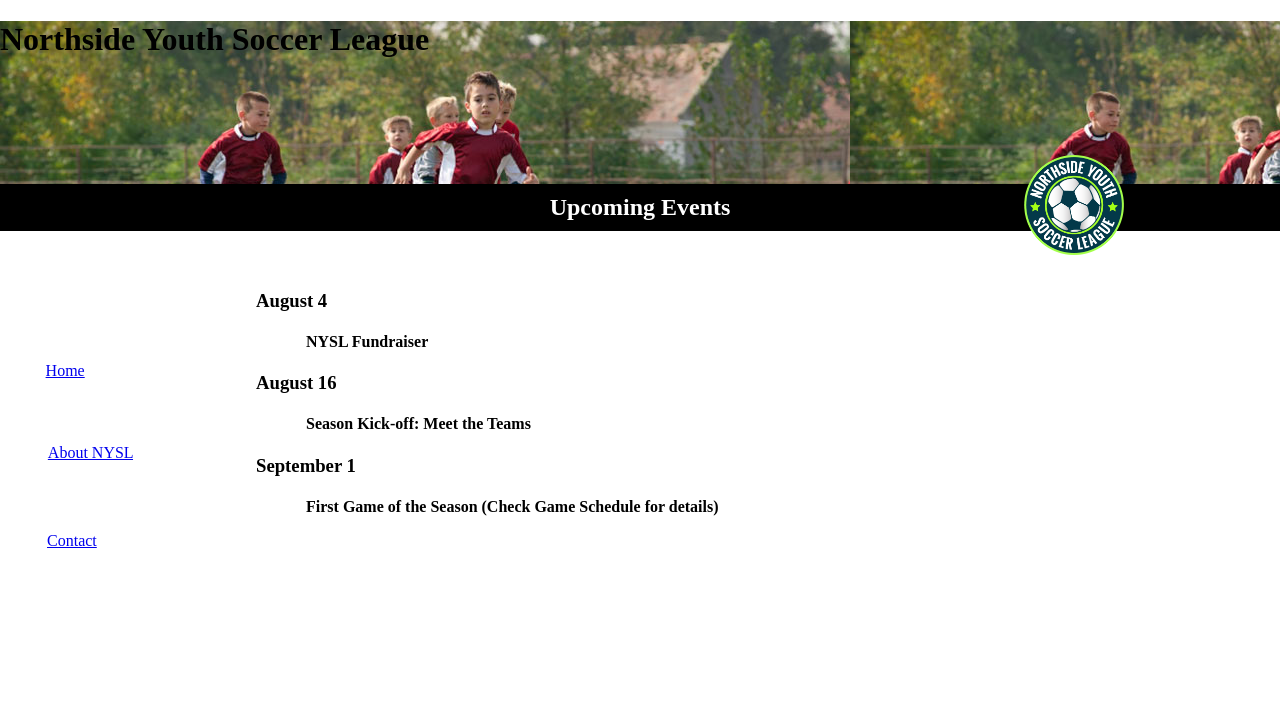
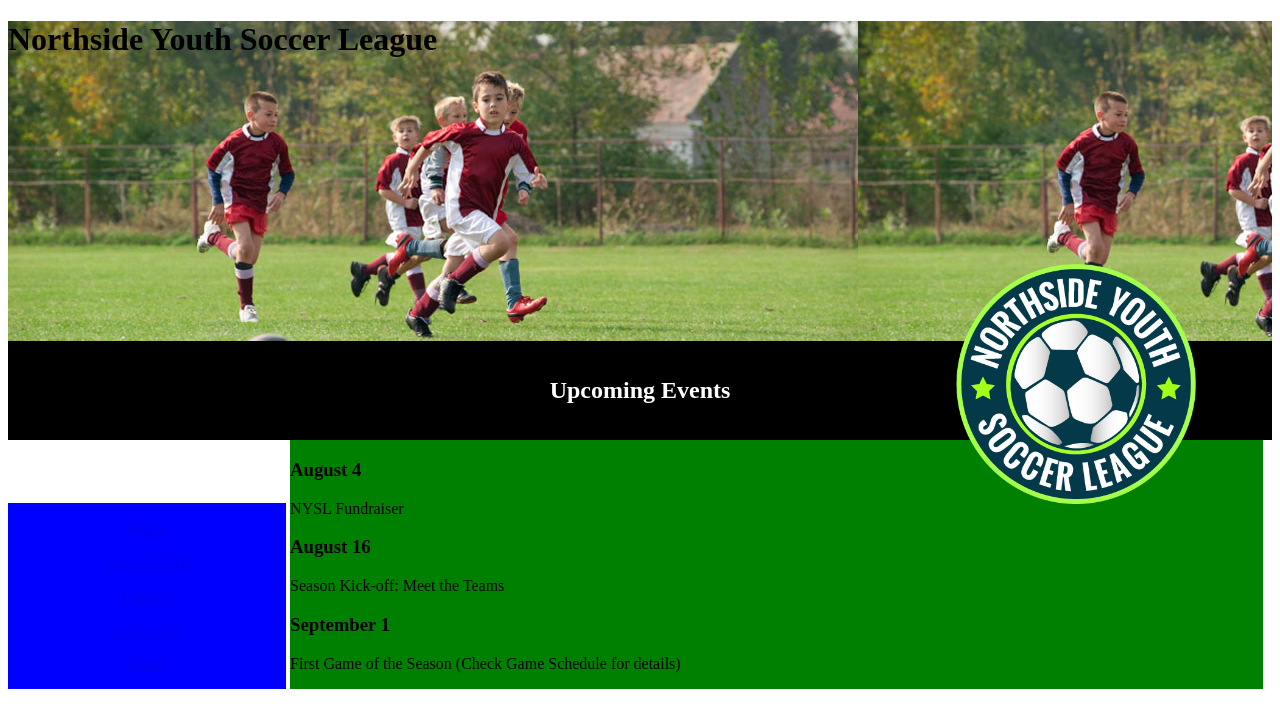
Before and after one commit to Catriel-Acevey/Curso, a plain HTML site: page listas y tablas/index.html in a window 1280 px wide. Drawn offline with Linux system fonts and the light colour scheme.

Commit message:
correccion posicionamiento

```diff
--- a/listas y tablas/index.html
+++ b/listas y tablas/index.html
@@ -1,30 +1,40 @@
 <!DOCTYPE html>
-<html lang="en">
+<html lang="es" dir="ltr">
   <head>
     <meta charset="utf-8">
-    <link rel="stylesheet" href="styles/nysl.css">
+    <link rel="stylesheet" href="styles/nysl(mejorado).css">
     <title>About NYSL</title>
   </head>
   <body>
       <header>
-            <h1>Northside Youth Soccer League</h1>
-            <img alt="" src="imagenes/nysl_logo.png" />
+         <h1>Northside Youth Soccer League</h1>
       </header>
       <nav>
-         <a class="home" href="index.html">Home</a>
-         <a class="about" href="about.html">About NYSL</a>
-         <a class="contact" href="contact.html">Contact</a>
+         <h2 class="index">Upcoming Events</h2>
+         <div><img alt="" src="imagenes/nysl_logo.png" /></div>
       </nav>
+      <aside>
+         <ul>
+               <li><a href="index.html">Home</a></li>
+               <li><a href="about.html">About NYSL</a></li>
+               <li><a href="contact.html">Contact</a></li>
+               <li><a href="game_info.html">Game Info</a></li>
+               <li><a href="rules.html">Rules</a></li>
+         </ul>
+      </aside>
       <section>
-         <h2 class="index">Upcoming Events</h2>
-         <article class="home">
-            <h3>August 4</h3>
-            <h4>NYSL Fundraiser</h4>
-            <h3>August 16</h3>
-            <h4>Season Kick-off: Meet the Teams</h4>
-            <h3>September 1</h3>
-            <h4>First Game of the Season (Check Game Schedule for details)</h4>
-         </article>
+         <h3>August 4</h3>
+            <article>
+               <p>NYSL Fundraiser</p>
+            </article>
+         <h3>August 16</h3>
+            <article>
+               <p>Season Kick-off: Meet the Teams</p>
+            </article>
+         <h3>September 1</h3>
+            <article>
+               <p>First Game of the Season (Check Game Schedule for details)</p>
+            </article>
       </section>
   </body>
 </html>
--- /dev/null
+++ b/listas y tablas/styles/nysl(mejorado).css
@@ -0,0 +1,43 @@
+*{
+  margin:-3;
+  padding: 0;
+  box-sizing: border-box;
+}
+header{
+    height: 20em;
+    background-image:url("../imagenes/design1_image1.jpg");
+    background-repeat: repeat;
+ }
+ nav{
+    text-align: center;
+    background: black;
+    color: white;
+    padding: 1em 0em;
+ }
+nav>div{
+    height: 0em;
+    width: 0em;
+    position: relative;
+    left: 75%;
+    bottom: 10em;
+}
+nav>div>img{
+    height: 15em;
+    width: 15em;
+}
+ aside{
+   width: 22%;
+   display: inline-block;
+   background-color: blue;
+ }
+ aside>ul{
+     text-align: center;
+ }
+ aside>ul>li{
+     margin-bottom: 1em;
+ }
+ section{
+   width: 77%;
+   display: inline-block;
+   background-color: green;
+ }
--- /dev/null
+++ b/otros/demostracion/1/demostracion/css/block.css
@@ -0,0 +1,16 @@
+*{
+  margin-right:-2px;
+
+}
+header{
+
+}
+aside{
+
+  display: inline-block;
+
+}
+section{
+  display: inline-block;
+
+}
--- /dev/null
+++ b/otros/demostracion/1/demostracion/css/float.css
@@ -0,0 +1,11 @@
+body{
+}
+header{
+
+}
+aside{
+  float:left;
+}
+section{
+  float: left;
+}
--- /dev/null
+++ b/otros/demostracion/1/demostracion/css/inline-flex.css
@@ -0,0 +1,10 @@
+*{
+margin: 0 -3px;
+}
+aside{
+display: inline-flex;
+}
+section{
+  display: inline-flex;
+
+}
--- /dev/null
+++ b/otros/demostracion/1/demostracion/css/styless.css
@@ -0,0 +1,21 @@
+*{
+  margin-right:0;
+  padding: 0;
+  box-sizing: border-box;
+}
+header{
+   height: 300px;
+background-color: red;
+}
+aside{
+  width: 22%;
+  height: 400px;
+  background-color: blue;
+
+
+}
+section{
+  width: 78%;
+  height: 400px;
+  background-color: green;
+}
--- /dev/null
+++ b/otros/demostracion/2/demostracion/css/block.css
@@ -0,0 +1,16 @@
+*{
+  margin-right:-2px;
+
+}
+header{
+
+}
+aside{
+
+  display: inline-block;
+
+}
+section{
+  display: inline-block;
+
+}
--- /dev/null
+++ b/otros/demostracion/2/demostracion/css/float.css
@@ -0,0 +1,11 @@
+body{
+}
+header{
+
+}
+aside{
+  float:left;
+}
+section{
+  float: left;
+}
--- /dev/null
+++ b/otros/demostracion/2/demostracion/css/inline-flex.css
@@ -0,0 +1,10 @@
+*{
+margin: 0 -3px;
+}
+aside{
+display: inline-flex;
+}
+section{
+  display: inline-flex;
+
+}
--- /dev/null
+++ b/otros/demostracion/2/demostracion/css/styless.css
@@ -0,0 +1,21 @@
+*{
+  margin-right:0;
+  padding: 0;
+  box-sizing: border-box;
+}
+header{
+   height: 300px;
+background-color: red;
+}
+aside{
+  width: 22%;
+  height: 400px;
+  background-color: blue;
+
+
+}
+section{
+  width: 78%;
+  height: 400px;
+  background-color: green;
+}
```
Also changed, not shown: listas y tablas/about.html (+15 -8 lines), listas y tablas/contact.html (+19 -12 lines), listas y tablas/game_info.html (+17 -3 lines), listas y tablas/game_info2.html (deleted, +0 -32 lines), listas y tablas/rules.html (+18 -4 lines), otros/demostracion/1/demostracion/index.html (added, +21 -0 lines), otros/demostracion/2/demostracion/index.html (added, +20 -0 lines), otros/imagenes/3.JPG (added), otros/imagenes/ubicacion de la etiqueta ARTICLE.jpg (added).
